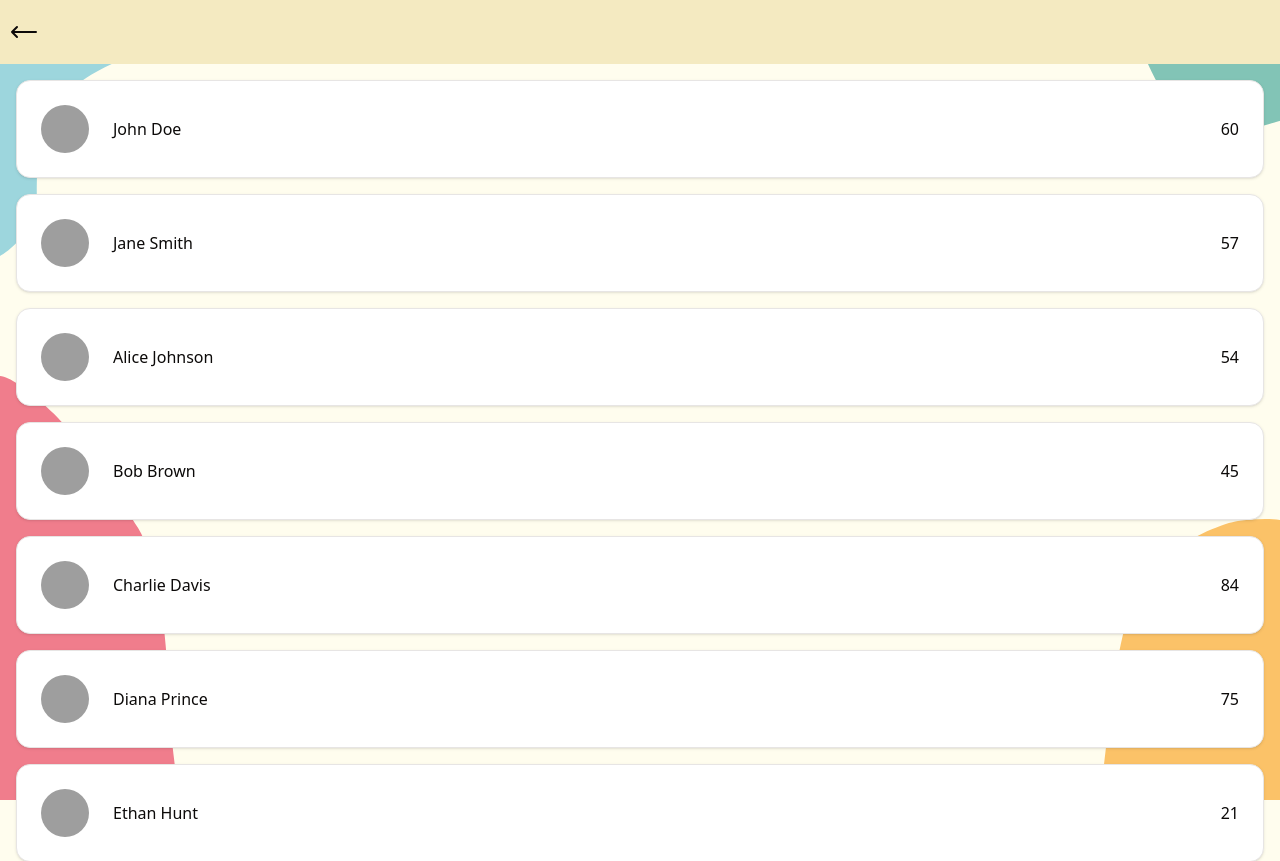
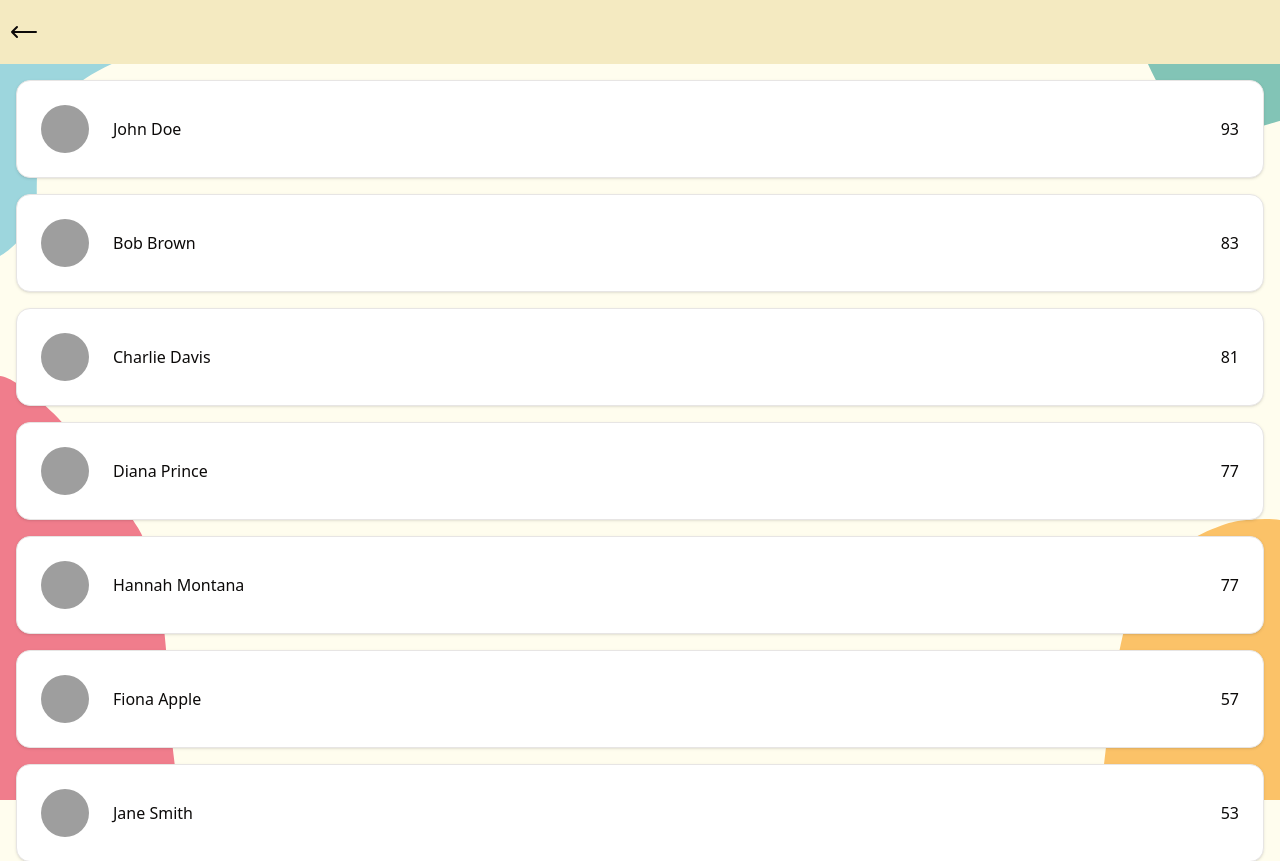
Before and after one commit to Bossaa55/VotingWebServer, a React (Vite) app in the folder frontend/: page /admin/votecount in a window 1280 px wide. Shown: the top 861 px of the page. Built offline with nearby package versions, Linux system fonts and the light colour scheme; grey boxes are pictures that could not be loaded.

Commit message:
refractor: Externalized the participants mockdata for debugging.

```diff
--- /dev/null
+++ b/frontend/src/components/debug/data.ts
@@ -0,0 +1,13 @@
+
+export const participants = [
+    { id: "1", name: "John Doe", description: "A passionate developer.", imageUrl: "https://www.gravatar.com/avatar/1?d=identicon", votes: Math.floor(Math.random() * 100) },
+    { id: "2", name: "Jane Smith", description: "An innovative designer.", imageUrl: "https://www.gravatar.com/avatar/2?d=identicon", votes: Math.floor(Math.random() * 100) },
+    { id: "3", name: "Alice Johnson", description: "A creative thinker.", imageUrl: "https://www.gravatar.com/avatar/3?d=identicon", votes: Math.floor(Math.random() * 100) },
+    { id: "4", name: "Bob Brown", description: "A tech enthusiast.", imageUrl: "https://www.gravatar.com/avatar/4?d=identicon", votes: Math.floor(Math.random() * 100) },
+    { id: "5", name: "Charlie Davis", description: "A problem solver.", imageUrl: "https://www.gravatar.com/avatar/5?d=identicon", votes: Math.floor(Math.random() * 100) },
+    { id: "6", name: "Diana Prince", description: "A visionary leader.", imageUrl: "https://www.gravatar.com/avatar/6?d=identicon", votes: Math.floor(Math.random() * 100) },
+    { id: "7", name: "Ethan Hunt", description: "An adventurous spirit.", imageUrl: "https://www.gravatar.com/avatar/7?d=identicon", votes: Math.floor(Math.random() * 100) },
+    { id: "8", name: "Fiona Apple", description: "A musical genius.", imageUrl: "https://www.gravatar.com/avatar/8?d=identicon", votes: Math.floor(Math.random() * 100) },
+    { id: "9", name: "George Clooney", description: "A charismatic actor.", imageUrl: "https://www.gravatar.com/avatar/9?d=identicon", votes: Math.floor(Math.random() * 100) },
+    { id: "10", name: "Hannah Montana", description: "A multi-talented artist.", imageUrl: "https://www.gravatar.com/avatar/10?d=identicon", votes: Math.floor(Math.random() * 100) },
+];
--- a/frontend/src/components/vote/VoteConfirmModal.tsx
+++ b/frontend/src/components/vote/VoteConfirmModal.tsx
@@ -85,16 +85,16 @@ const VoteConfirmModal: React.FC<VoteConfirmModalProps> = ({
                                 Estàs segur que vols votar a <span className="font-semibold">{participant.name}</span>?
                             </p>
                         </div>
-                        <div className="mt-6 flex justify-end gap-4">
+                        <div className="mt-6 flex gap-4">
                             <button
                                 onClick={onClose}
-                                className="mr-2 text-gray-500 hover:text-gray-700 transition-colors"
+                                className="w-full bg-gray-200 text-gray-600 rounded-md"
                             >
                                 Cancelar
                             </button>
                             <button
                                 onClick={handleConfirm}
-                                className="bg-purple-500 hover:bg-purple-600 text-white px-5 py-2 rounded-md transition-colors w-48"
+                                className="w-full bg-purple-500 text-white px-5 py-2 rounded-md"
                             >
                                 {isVoting ? (
                                 <span className="flex items-center justify-center">
--- a/frontend/src/pages/VoteResultPage.tsx
+++ b/frontend/src/pages/VoteResultPage.tsx
@@ -3,12 +3,19 @@ import { NavBar } from "../components/shared/NavBar";
 import { useEffect } from "react";
 import confetti from "canvas-confetti";
 import { BackgroundShapes } from "@/components/shared/BackgroundShapes";
+import { useLocation } from "react-router-dom";
+import { participants } from "@/components/debug/data";
 
 
 export const VoteResultPage = () => {
   useEffect(() => {
     confetti();
   }, []);
+
+  const { search } = useLocation();
+  const queryParams = new URLSearchParams(search);
+  const participantId = queryParams.get("participantId");
+  const participant = participants.find((p) => p.id === participantId);
 
  return (
     <div className="min-h-screen bg-gray-100 bg-main relative overflow-hidden">
@@ -28,8 +35,8 @@ export const VoteResultPage = () => {
                   </g>
                 </svg>
                 <CardDescription className="text-lg">
-                  Has votat per
-                  <p className="text-violet-500 text-xl"> Name</p>
+                  Has votat per:
+                  <p className="text-violet-500 font-medium text-xl">{participant?.name}</p>
                 </CardDescription>
             </CardHeader>
             <CardContent className="flex flex-col items-center justify-center gap-1">
--- a/frontend/src/pages/VotingPage.tsx
+++ b/frontend/src/pages/VotingPage.tsx
@@ -4,6 +4,7 @@ import { VotingCard } from "@/components/vote/VotingCard";
 import { useEffect, useState } from "react";
 import { BackgroundShapes } from "@/components/shared/BackgroundShapes";
 import { SplashScreen } from "@/components/vote/SplashScreen";
+import { participants } from "@/components/debug/data";
 
 export const VotingPage = () => {
   const [selectedParticipant, setSelectedParticipant] = useState<{
@@ -18,23 +19,10 @@ export const VotingPage = () => {
       setTimeout(() => {
       console.log(`Voted for participant with ID: ${id}`);
       resolve(true);
-      window.location.href = "/voteresult";
+      window.location.href = `/voteresult?participantId=${id}`;
       }, 1000);
     });
   };
-
-  const participants = [
-    { id: "1", name: "John Doe", description: "A passionate developer.", imageUrl: "https://www.gravatar.com/avatar/1?d=identicon" },
-    { id: "2", name: "Jane Smith", description: "An innovative designer.", imageUrl: "https://www.gravatar.com/avatar/2?d=identicon" },
-    { id: "3", name: "Alice Johnson", description: "A creative thinker.", imageUrl: "https://www.gravatar.com/avatar/3?d=identicon" },
-    { id: "4", name: "Bob Brown", description: "A tech enthusiast.", imageUrl: "https://www.gravatar.com/avatar/4?d=identicon" },
-    { id: "5", name: "Charlie Davis", description: "A problem solver.", imageUrl: "https://www.gravatar.com/avatar/5?d=identicon" },
-    { id: "6", name: "Diana Prince", description: "A visionary leader.", imageUrl: "https://www.gravatar.com/avatar/6?d=identicon" },
-    { id: "7", name: "Ethan Hunt", description: "An adventurous spirit.", imageUrl: "https://www.gravatar.com/avatar/7?d=identicon" },
-    { id: "8", name: "Fiona Apple", description: "A musical genius.", imageUrl: "https://www.gravatar.com/avatar/8?d=identicon" },
-    { id: "9", name: "George Clooney", description: "A charismatic actor.", imageUrl: "https://www.gravatar.com/avatar/9?d=identicon" },
-    { id: "10", name: "Hannah Montana", description: "A multi-talented artist.", imageUrl: "https://www.gravatar.com/avatar/10?d=identicon" },
-  ];
 
   const [isSplashVisible, setIsSplashVisible] = useState(true);
 
--- a/frontend/src/pages/admin/AdminVoteCount.tsx
+++ b/frontend/src/pages/admin/AdminVoteCount.tsx
@@ -1,21 +1,9 @@
 import { BackgroundShapes } from "@/components/shared/BackgroundShapes"
 import { VoteCoutCard } from "@/components/admin/VoteCountCard";
 import { AdminNavBar } from "@/components/admin/AdminNavBar";
+import { participants } from "@/components/debug/data";
 
 export const AdminVoteCount = () => {
-    const participants = [
-        { id: "1", name: "John Doe", description: "A passionate developer.", imageUrl: "https://www.gravatar.com/avatar/1?d=identicon", votes: Math.floor(Math.random() * 100) },
-        { id: "2", name: "Jane Smith", description: "An innovative designer.", imageUrl: "https://www.gravatar.com/avatar/2?d=identicon", votes: Math.floor(Math.random() * 100) },
-        { id: "3", name: "Alice Johnson", description: "A creative thinker.", imageUrl: "https://www.gravatar.com/avatar/3?d=identicon", votes: Math.floor(Math.random() * 100) },
-        { id: "4", name: "Bob Brown", description: "A tech enthusiast.", imageUrl: "https://www.gravatar.com/avatar/4?d=identicon", votes: Math.floor(Math.random() * 100) },
-        { id: "5", name: "Charlie Davis", description: "A problem solver.", imageUrl: "https://www.gravatar.com/avatar/5?d=identicon", votes: Math.floor(Math.random() * 100) },
-        { id: "6", name: "Diana Prince", description: "A visionary leader.", imageUrl: "https://www.gravatar.com/avatar/6?d=identicon", votes: Math.floor(Math.random() * 100) },
-        { id: "7", name: "Ethan Hunt", description: "An adventurous spirit.", imageUrl: "https://www.gravatar.com/avatar/7?d=identicon", votes: Math.floor(Math.random() * 100) },
-        { id: "8", name: "Fiona Apple", description: "A musical genius.", imageUrl: "https://www.gravatar.com/avatar/8?d=identicon", votes: Math.floor(Math.random() * 100) },
-        { id: "9", name: "George Clooney", description: "A charismatic actor.", imageUrl: "https://www.gravatar.com/avatar/9?d=identicon", votes: Math.floor(Math.random() * 100) },
-        { id: "10", name: "Hannah Montana", description: "A multi-talented artist.", imageUrl: "https://www.gravatar.com/avatar/10?d=identicon", votes: Math.floor(Math.random() * 100) },
-      ];
-
     return(
         <div className="min-h-screen bg-gray-100 bg-main relative overflow-hidden">
             <AdminNavBar
@@ -24,12 +12,14 @@ export const AdminVoteCount = () => {
             <div className="pt-16">
                 <BackgroundShapes />
                 <div className="flex flex-col gap-4 p-4">
-                    {participants.map((participant) => (
-                        <VoteCoutCard
-                        key={participant.id}
-                        participant={participant}
-                        />
-                    ))}
+                    {participants
+                        .sort((a, b) => b.votes - a.votes)
+                        .map((participant) => (
+                            <VoteCoutCard
+                                key={participant.id}
+                                participant={participant}
+                            />
+                        ))}
                 </div>
             </div>
         </div>
--- a/frontend/src/pages/admin/manage/AdminManagePage.tsx
+++ b/frontend/src/pages/admin/manage/AdminManagePage.tsx
@@ -1,5 +1,6 @@
 import { AdminNavBar } from "@/components/admin/AdminNavBar";
 import { IconCard } from "@/components/admin/IconCard";
+import { participants } from "@/components/debug/data";
 import { BackgroundShapes } from "@/components/shared/BackgroundShapes"
 import { Card, CardContent } from "@/components/ui/card";
 import type { Participant } from "@/interface/Participant";
@@ -23,12 +24,6 @@ const ParticipantCard = ({ participant }: { participant: Participant;}) => {
 }
 
 export const AdminManagePage = () => {
-    const participants = [
-        { id: "1", name: "John Doe", description: "A passionate developer.", imageUrl: "https://www.gravatar.com/avatar/1?d=identicon", votes: Math.floor(Math.random() * 100) },
-        { id: "2", name: "Jane Smith", description: "An innovative designer.", imageUrl: "https://www.gravatar.com/avatar/2?d=identicon", votes: Math.floor(Math.random() * 100) },
-        { id: "3", name: "Alice Johnson", description: "A creative thinker.", imageUrl: "https://www.gravatar.com/avatar/3?d=identicon", votes: Math.floor(Math.random() * 100) },
-        { id: "4", name: "Bob Brown", description: "A tech enthusiast.", imageUrl: "https://www.gravatar.com/avatar/4?d=identicon", votes: Math.floor(Math.random() * 100) },
-      ];
 
     return(
         <div className="min-h-screen bg-gray-100 bg-main relative overflow-hidden">
```
